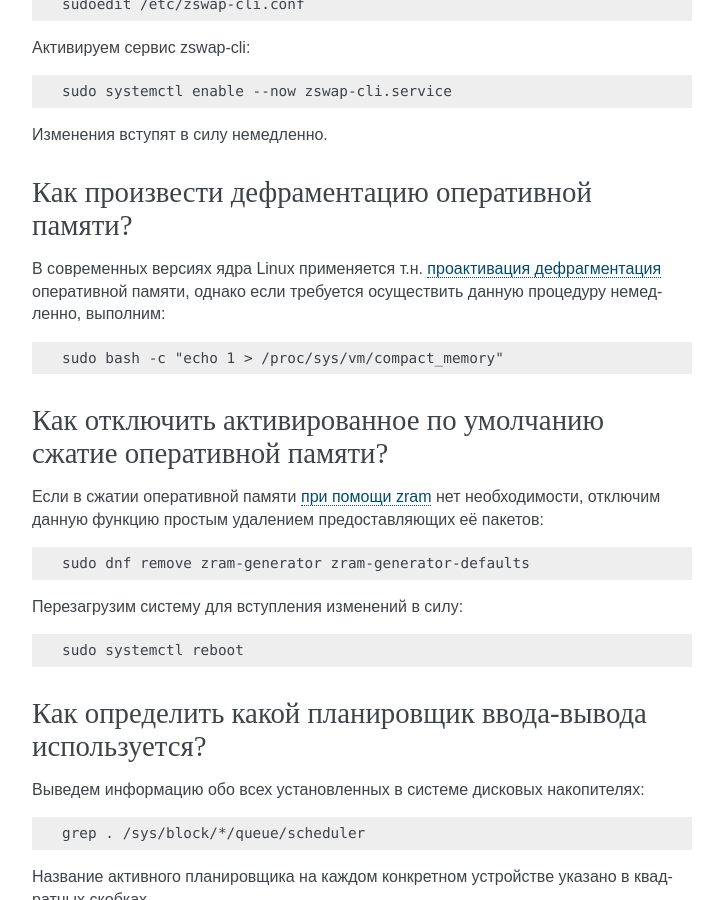
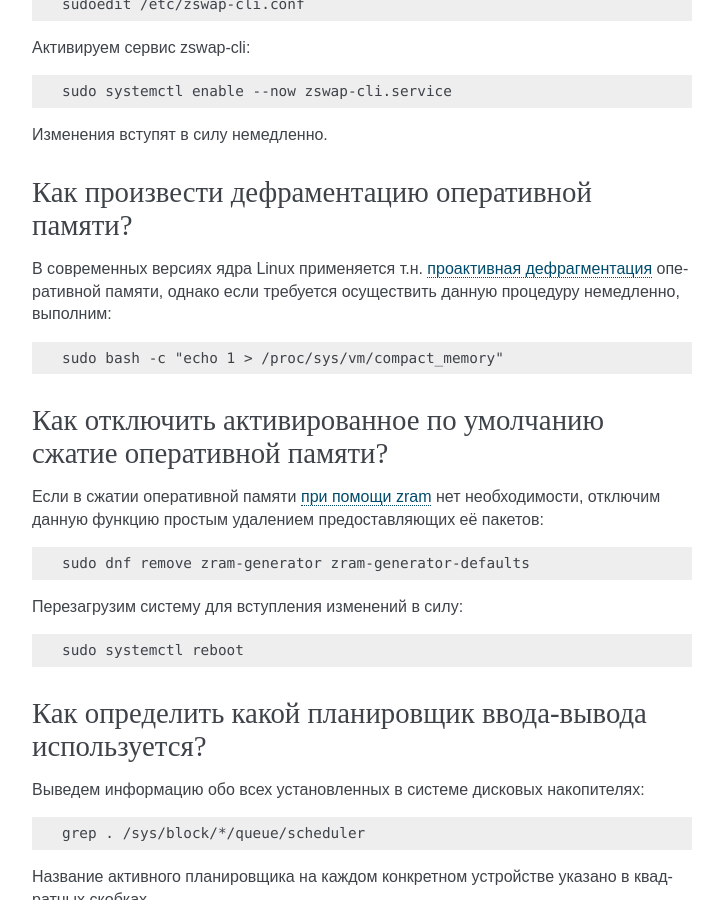
Before and after one commit to RussianFedora/FAQ, a Sphinx documentation site: the page built from source/administration.rst, in a window 1280 px wide and 900 px high, scrolled down 29064 px. Shown: the whole window, without its empty margins (388-1111 px from the left). Built offline with Sphinx 7.4.7, drawn with Linux system fonts in a browser that asks for light colours; comment, search, counter and statistics services are not loaded.

Commit message:
Replaced an external hypelink in memory-defrag question.

```diff
--- a/source/administration.rst
+++ b/source/administration.rst
@@ -1634,7 +1634,7 @@
 Как произвести дефраментацию оперативной памяти?
 =====================================================
 
-В современных версиях ядра Linux применяется т.н. `проактивация дефрагментация <https://github.com/torvalds/linux/blob/master/Documentation/admin-guide/sysctl/vm.rst#compaction_proactiveness>`__ оперативной памяти, однако если требуется осуществить данную процедуру немедленно, выполним:
+В современных версиях ядра Linux применяется т.н. `проактивная дефрагментация <https://www.kernel.org/doc/html/latest/admin-guide/sysctl/vm.html#compaction-proactiveness>`__ оперативной памяти, однако если требуется осуществить данную процедуру немедленно, выполним:
 
 .. code-block:: text
 
```
